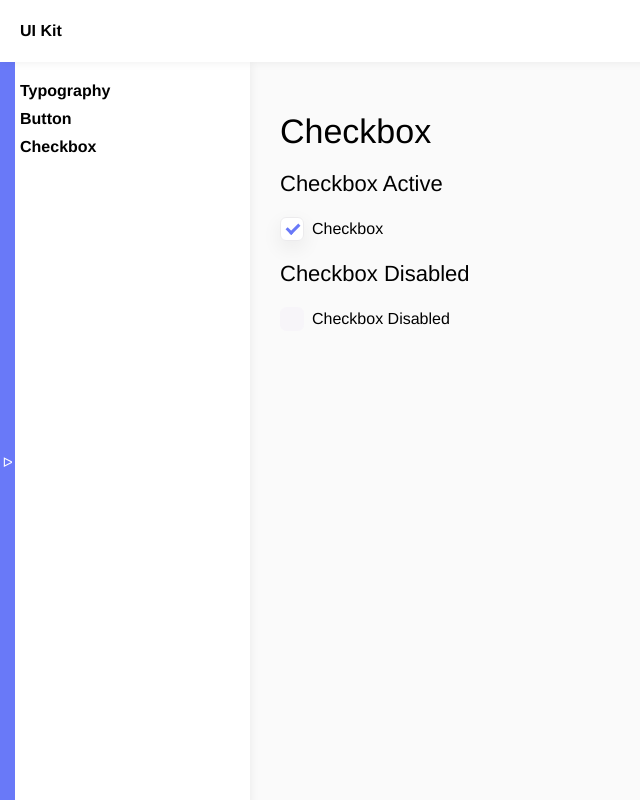
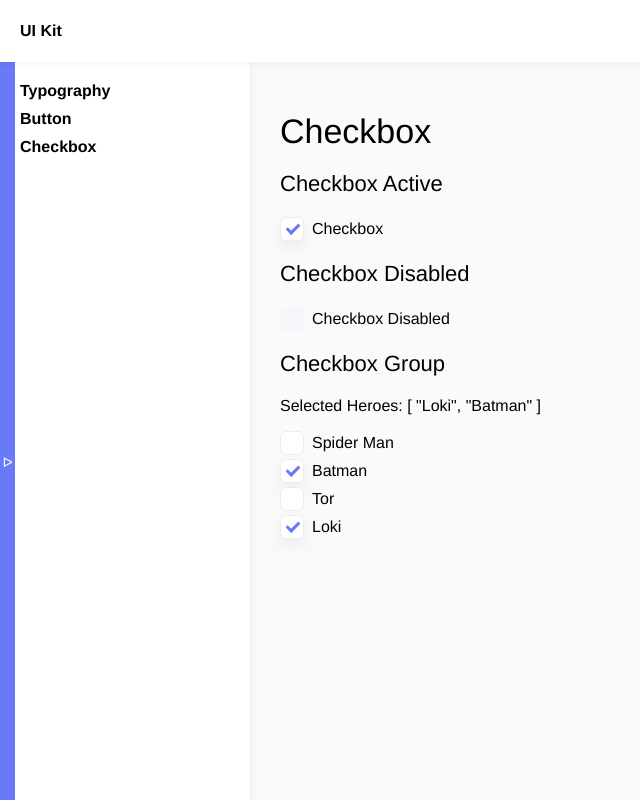
Before and after one commit to Julyme3/ui-components, a Vue app: page /checkbox in a window 1280 px wide. Shown: the whole page, without its empty margins (0-640 px from the left). Built offline with nearby package versions, Linux system fonts and the light colour scheme.

Commit message:
added CheckboxGroup

```diff
--- a/src/components/checkbox/Checkbox.vue
+++ b/src/components/checkbox/Checkbox.vue
@@ -4,13 +4,12 @@
       class="checkbox"
       type="checkbox"
       :name="name"
-      :id="id"
       :value="value"
       :disabled="disabled"
       v-model="localState"
     />
     <span class="checkbox-mark"></span>
-    {{ label }}
+    {{ label || value }}
   </label>
 </template>
 
@@ -18,11 +17,10 @@
 import { computed, defineProps } from 'vue'
 
 interface Props {
-  id: string
   value: string
   disabled?: boolean
   name: string
-  modelValue: boolean
+  modelValue: boolean | string[]
   label?: string
 }
 
--- /dev/null
+++ b/src/components/checkbox/CheckboxGroup.vue
@@ -0,0 +1,32 @@
+<template>
+  <div v-for="option in options" :key="option">
+    <Checkbox v-model="localState" :name="name" :value="option" />
+  </div>
+</template>
+
+<script setup lang="ts">
+import Checkbox from './Checkbox.vue'
+import { computed } from 'vue'
+
+interface Props {
+  name: string
+  options: string[]
+  selectedValues: string[]
+}
+const props = withDefaults(defineProps<Props>(), {
+  options: () => [],
+  selectedValues: () => []
+})
+const emit = defineEmits(['update:selectedValues'])
+
+const localState = computed({
+  get() {
+    return props.selectedValues
+  },
+  set(value) {
+    emit('update:selectedValues', value)
+  }
+})
+</script>
+
+<style scoped></style>
--- a/src/views/CheckboxView.vue
+++ b/src/views/CheckboxView.vue
@@ -2,7 +2,7 @@
   <h1 class="heading-1">Checkbox</h1>
   <h2 class="heading-2">Checkbox Active</h2>
   <div class="line">
-    <checkbox
+    <Checkbox
       label="Checkbox"
       id="checkboxActive"
       name="checkboxActive"
@@ -12,7 +12,7 @@
   </div>
   <h2 class="heading-2">Checkbox Disabled</h2>
   <div class="line">
-    <checkbox
+    <Checkbox
       label="Checkbox Disabled"
       id="checkboxDisabled"
       name="checkboxDisabled"
@@ -21,15 +21,24 @@
       v-model="checkboxActiveDisabled"
     />
   </div>
+  <h2 class="heading-2">Checkbox Group</h2>
+  <div class="line line-block">
+    <p>Selected Heroes: {{ selectedHeroes }}</p>
+    <CheckboxGroup v-model:selectedValues="selectedHeroes" name="heroes" :options="listOfHeroes" />
+  </div>
 </template>
 
 <script setup lang="ts">
 import Checkbox from '@/components/checkbox/Checkbox.vue'
+import CheckboxGroup from '@/components/checkbox/CheckboxGroup.vue'
 import { ref } from 'vue'
 
 const checkboxActive = ref(true)
 const checkboxActiveDisabled = ref(false)
 const checkboxDisabled = ref(true)
+
+const listOfHeroes = ['Spider Man', 'Batman', 'Tor', 'Loki']
+const selectedHeroes = ref(['Loki', 'Batman'])
 </script>
 
 <style scoped></style>
```
